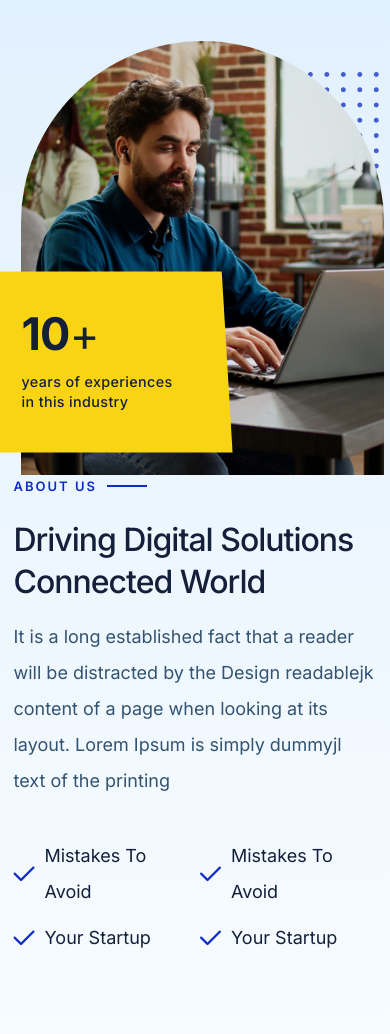
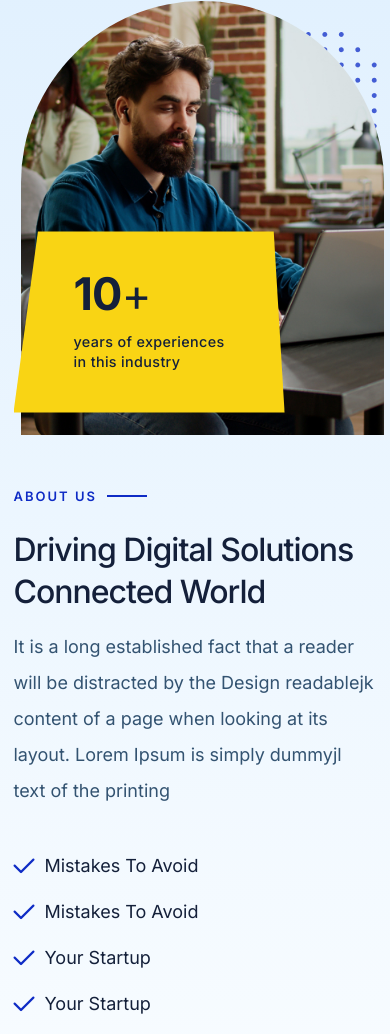
Before and after one commit to mailvogus/techvolt, a plain HTML site: page index.html in a window 390 px wide. Shown: the part 963-1997 px from the top of the page. Drawn offline with Linux system fonts and the light colour scheme; files whose address does not match are found by name; a web font is replaced by a local one.

Commit message:
fix info card

```diff
--- a/index.html
+++ b/index.html
@@ -254,7 +254,7 @@
     <div class="about-us-area style-1">
         <div class="container">
             <div class="row">
-                <div class="col-xxl-6 col-xl-5">
+                <div class="col-xxl-6 col-xl-5 col-lg-6">
                     <div class="te-about-image-card">
                         <div class="te-main-img-wrapper">
                             <div class="te-main-img-inner">
@@ -275,7 +275,7 @@
                         </div>
                     </div>
                 </div>
-                <div class="col-xxl-6 col-xl-7 align-self-center">
+                <div class="col-xxl-6 col-xl-7 col-lg-6 align-self-center">
                     <div class="te-about-info-card">
                         <div class="te-about-info-content">
                             <div class="te-section-title">
--- a/sass/modules/about-image-card/_about-image-card.scss
+++ b/sass/modules/about-image-card/_about-image-card.scss
@@ -19,6 +19,10 @@
         top: 35px;
         right: -35px;
         z-index: -1;
+
+        @include rmaxwd (575) {
+          right: 0;
+        }
       }
     }
   }
@@ -33,6 +37,7 @@
     background-color: $orange-color;
     padding: 36px 60px 40px 60px;
     clip-path: polygon(9% 0, 96% 0, 100% 100%, 0 100%);
+
 
     .te-counter-wrapper {
       color: $black;
@@ -55,6 +60,7 @@
       letter-spacing: 0.359px;
       color: $black;
       margin-bottom: 0;
+      text-align: left;
     }
   }
 }
--- a/sass/modules/about-info-card/_about-info-card.scss
+++ b/sass/modules/about-info-card/_about-info-card.scss
@@ -15,6 +15,9 @@
       grid-template-columns: repeat(2, 1fr);
       gap: 10px;
 
+      @include sm {
+        grid-template-columns: repeat(1, 1fr);
+      }
       .te-list-item {
 
         .icon {
--- a/sass/modules/info-card/_info-card.scss
+++ b/sass/modules/info-card/_info-card.scss
@@ -7,6 +7,9 @@
     position: relative;
     margin-bottom: 24px;
 
+    @include lg {
+        padding: 40px 25px;
+    }
     &:hover {
         .te-image-wrapper {
             .overlay {
--- a/sass/modules/slider/_slider-style-one.scss
+++ b/sass/modules/slider/_slider-style-one.scss
@@ -175,13 +175,6 @@
     overflow: hidden;
     height: 800px;
 
-    @media only screen and (min-width: 768px) and (max-width: 1199px) {
-      height: 620px;
-      padding-bottom: 80px;
-    }
-    @include sm {
-      height: 800px;
-    }
 
       .te-slider-overlay {
         background-color: $white;
@@ -208,14 +201,7 @@
         position: relative;
         z-index: 99;
 
-        @include sm {
-          padding-bottom: 30px;
-        }
         .te-slider-content {
-          @include sm {
-            text-align: center;
-          }
-
           .te-slider-short-title {
             font-family: $body-font;
             font-size: 13px;
@@ -286,7 +272,7 @@
             display: flex;
             align-items: center;
             gap: 27px;
-
+            flex-wrap: wrap-reverse;
             @include sm {
               padding-top: 30px;
             }
@@ -295,6 +281,7 @@
               padding: 11px 30px;
               color: $black;
               background-color: $orange-color;
+              flex-shrink: 0;
             }
             .te-call-btn {
               display: flex;
--- a/sass/pages/_home-one.scss
+++ b/sass/pages/_home-one.scss
@@ -2,7 +2,44 @@
 .about-us-area {
     &.style-1 {
         padding: 120px 0;
-        @include gradient-color
+        @include gradient-color;
+
+        @include sm {
+            padding: 80px 0;
+        }
+
+        @include md {
+            padding: 100px 0;
+        }
+        .te-about-image-card {
+            @include rmaxwd(991) {
+                text-align: center;
+                margin-bottom: 50px;
+            }
+
+            .te-main-img-wrapper .te-main-img-inner {
+                @include rmaxwd(991) {
+                    width: 100%;
+                }
+            }
+            .te-company-foundation {
+                @include rmaxwd(1199) {
+                  left: 0;
+                }
+            }
+        }
+        .te-about-info-card {
+            @include rmaxwd(1199) {
+            padding-left: 0;
+            }
+            @include lg {
+                padding-left: 60px;
+            }
+
+            @include xl {
+                padding-left: 80px;
+            }
+        }
     }
 }
 
```
Also changed, not shown: css/style.css, 1 other file.
